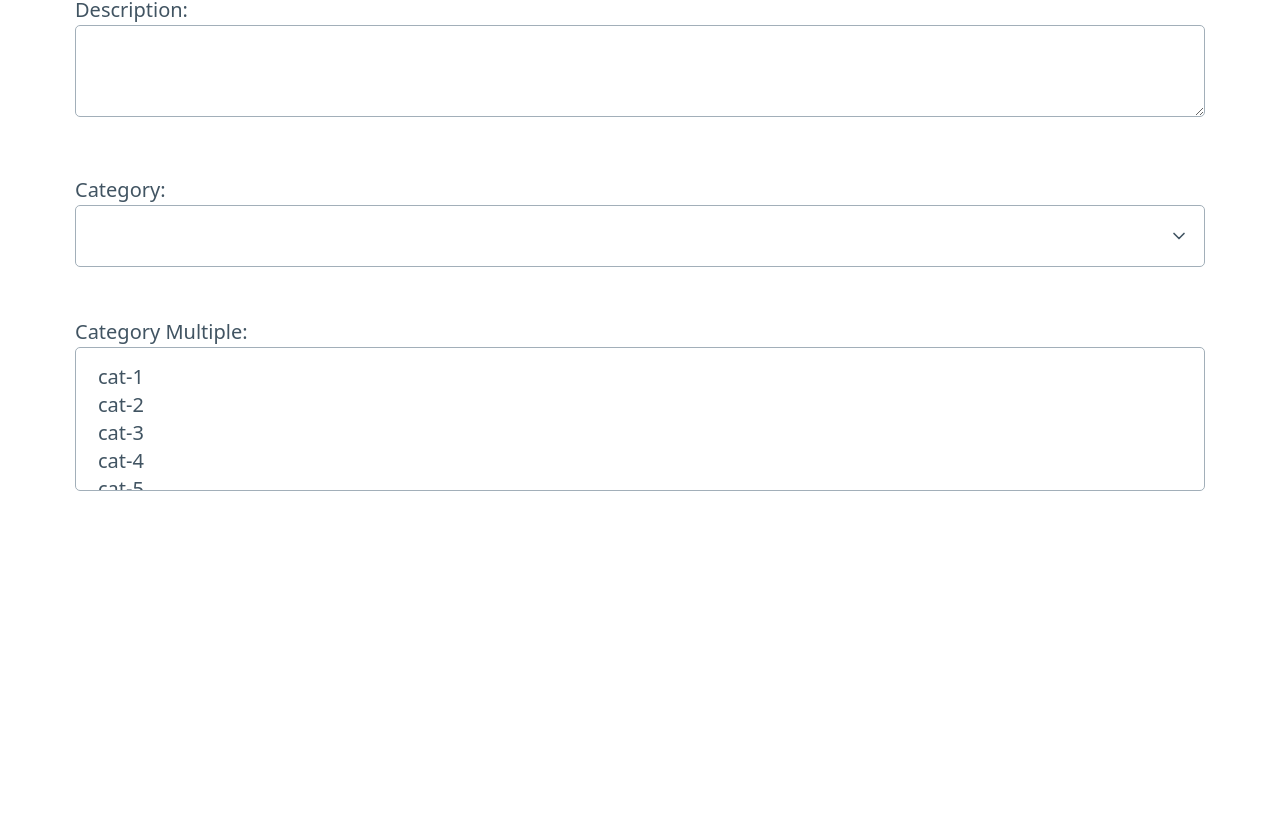
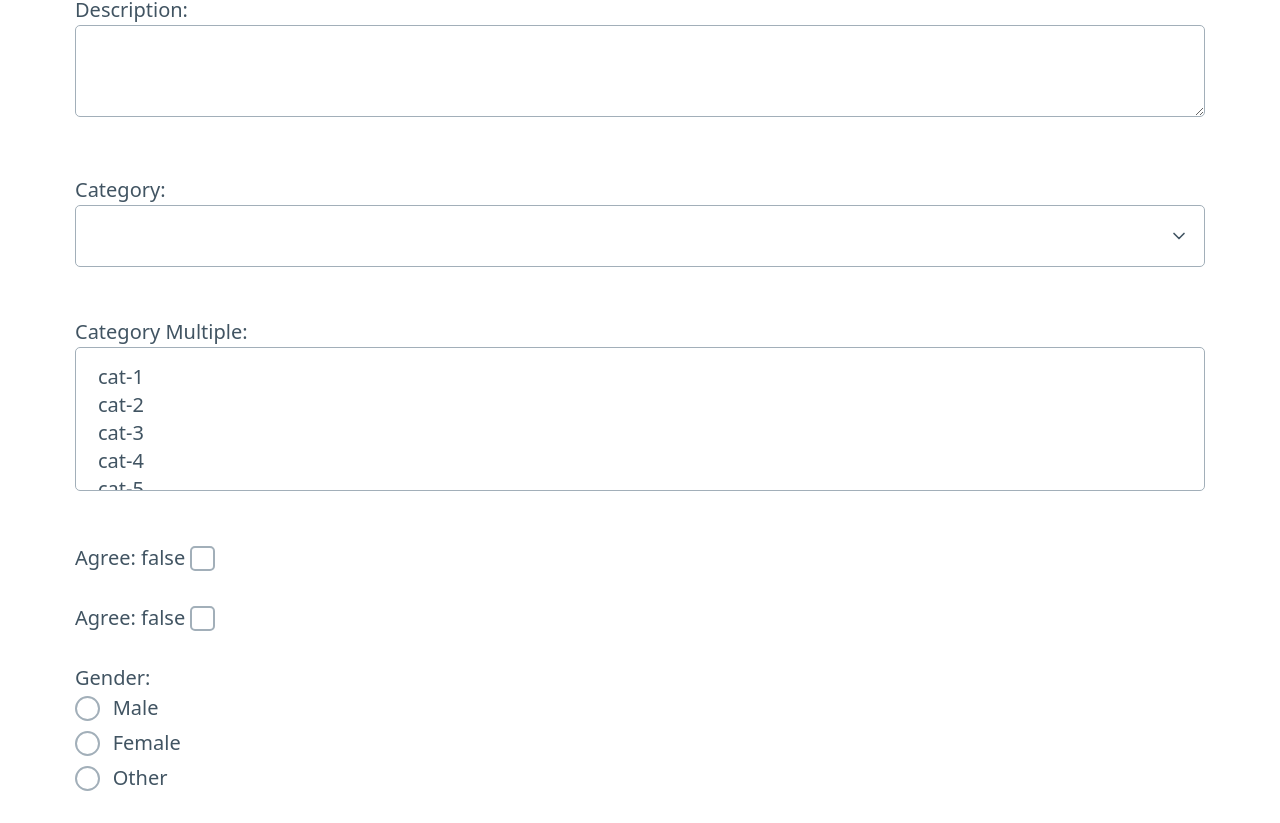
Before and after one commit to JuamBer/Platzi-CursoAngularForms, an Angular app: page /basic-form in a window 1280 px wide. Shown: the part 1924-2747 px from the top of the page. Before the commit the page ends 2467 px from the top, so only its background shows below. Built offline with nearby package versions, Linux system fonts and the light colour scheme.

Commit message:
feat: Manejo y binding de inputs radio y checkbox

```diff
--- a/src/app/components/basic-form/basic-form.component.html
+++ b/src/app/components/basic-form/basic-form.component.html
@@ -89,4 +89,27 @@
       </option>
     </select>
   </p>
+
+  <p>
+    Agree: {{ agreeField.value }}
+    <input type="checkbox" [formControl]="agreeField" />
+  </p>
+
+  <p>
+    Agree: {{ agreeField.value }}
+    <input type="checkbox" [formControl]="agreeField" />
+  </p>
+
+  <p>
+    Gender: {{ genderField.value }}
+    <label *ngFor="let gender of genders">
+      <input
+        type="radio"
+        [formControl]="genderField"
+        [value]="gender"
+        name="gender"
+      />
+      {{ gender | titlecase }}</label
+    >
+  </p>
 </div>
--- a/src/app/components/basic-form/basic-form.component.ts
+++ b/src/app/components/basic-form/basic-form.component.ts
@@ -22,8 +22,11 @@ export class BasicFormComponent implements OnInit {
   descriptionField = new FormControl('');
   categoryField = new FormControl();
   categoriesField = new FormControl([]);
+  agreeField = new FormControl(false);
+  genderField = new FormControl(undefined);
 
   categories: string[] = ['cat-1', 'cat-2', 'cat-3', 'cat-4', 'cat-5', 'cat-6'];
+  genders: string[] = ['male', 'female', 'other'];
 
   constructor() {}
 
```
